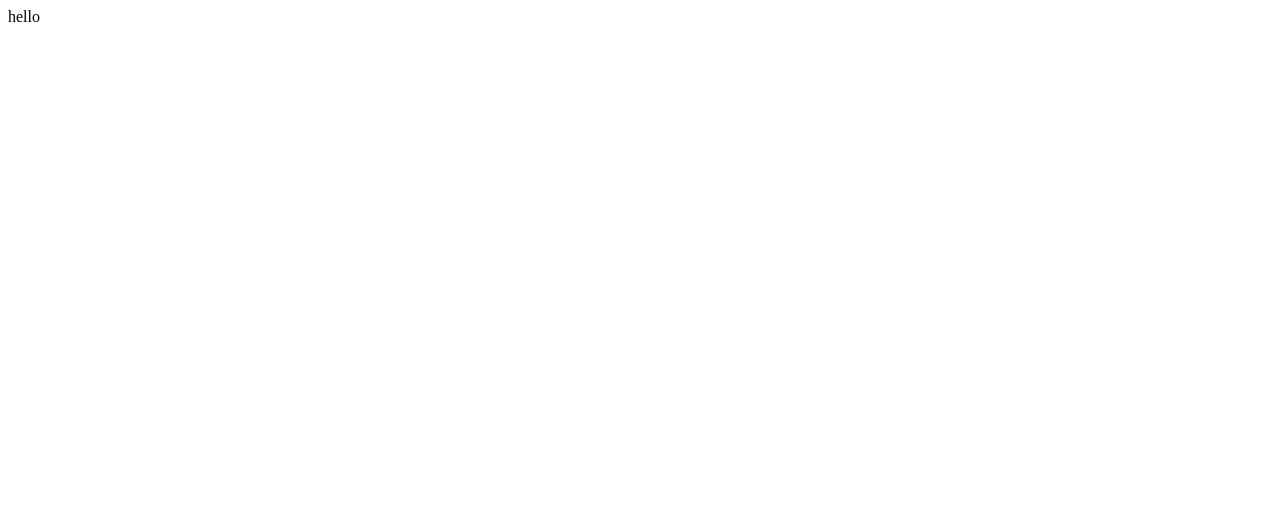
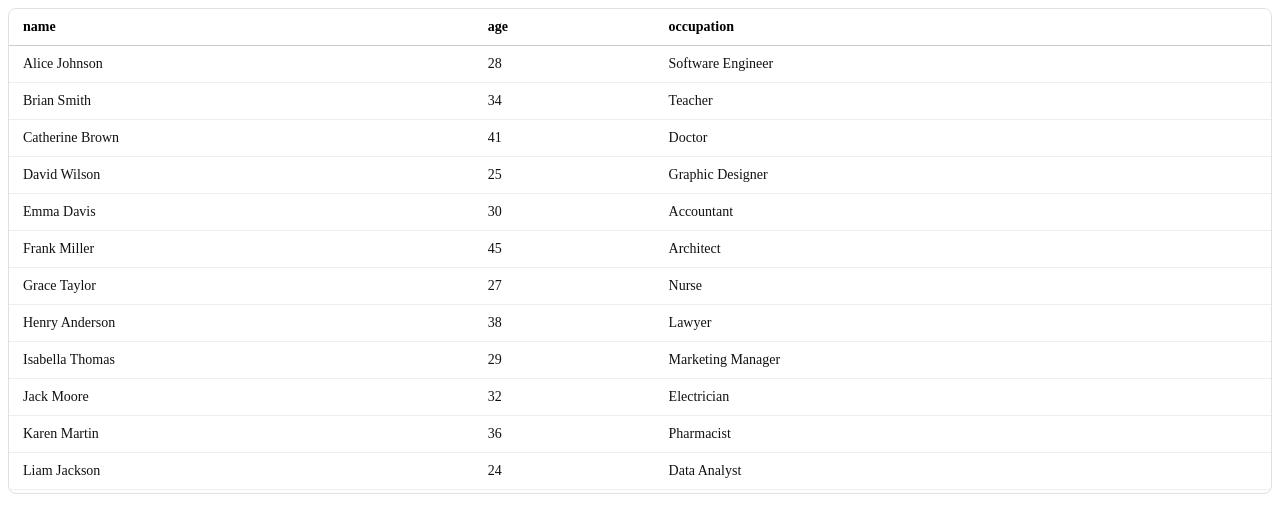
Before and after one commit to maissour/grid-vuejs, a Vue app in the folder gridVuejs/: page / in a window 1280 px wide. Shown: the top 532 px of the page. Built offline with nearby package versions, Linux system fonts and the light colour scheme.

Commit message:
height was fixed

```diff
--- a/gridVuejs/src/components/grid/GridTable.vue
+++ b/gridVuejs/src/components/grid/GridTable.vue
@@ -17,11 +17,20 @@ const props = defineProps({
   },
 })
 
-// Methods
+// Data
+const gridMargin = 16
+
+// Computed
+const calcHeight = (): string => {
+  if (props.customHeight !== 0) {
+    return props.customHeight - gridMargin + 'px'
+  }
+  return '100%'
+}
 </script>
 
 <template>
-  <div class="t-sticky-wrap">
+  <div class="t-sticky-wrap" :style="{ height: calcHeight(), minHeight: '120px' }">
     <table class="t-sticky">
       <thead>
         <tr>
@@ -41,7 +50,6 @@ const props = defineProps({
 
 <style scoped>
 .t-sticky-wrap {
-  height: 500px;
   overflow-y: auto;
   border: 1px solid #e0e0e0;
   border-radius: 8px;
@@ -59,9 +67,9 @@ const props = defineProps({
   border-bottom: 1px solid #eeeeee;
 }
 
-.t-sticky tr:last-child td {
+/* .t-sticky tr:last-child td {
   border-bottom: none;
-}
+} */
 
 .t-sticky tr:hover td {
   background: #f5f5f5;
--- a/gridVuejs/src/views/HomeView.vue
+++ b/gridVuejs/src/views/HomeView.vue
@@ -1,5 +1,59 @@
-<script setup lang="ts"></script>
+<script setup lang="ts">
+import GridTable from '@/components/grid/GridTable.vue'
+import type { GridColumns } from '@/components/grid/index.types'
+
+// Data
+const columns: GridColumns[] = [
+  {
+    title: 'name',
+    field: 'name',
+  },
+  {
+    title: 'age',
+    field: 'age',
+  },
+  {
+    title: 'occupation',
+    field: 'occupation',
+  },
+]
+
+const dataItems = [
+  { name: 'Alice Johnson', age: 28, occupation: 'Software Engineer' },
+  { name: 'Brian Smith', age: 34, occupation: 'Teacher' },
+  { name: 'Catherine Brown', age: 41, occupation: 'Doctor' },
+  { name: 'David Wilson', age: 25, occupation: 'Graphic Designer' },
+  { name: 'Emma Davis', age: 30, occupation: 'Accountant' },
+  { name: 'Frank Miller', age: 45, occupation: 'Architect' },
+  { name: 'Grace Taylor', age: 27, occupation: 'Nurse' },
+  { name: 'Henry Anderson', age: 38, occupation: 'Lawyer' },
+  { name: 'Isabella Thomas', age: 29, occupation: 'Marketing Manager' },
+  { name: 'Jack Moore', age: 32, occupation: 'Electrician' },
+  { name: 'Karen Martin', age: 36, occupation: 'Pharmacist' },
+  { name: 'Liam Jackson', age: 24, occupation: 'Data Analyst' },
+  { name: 'Mia White', age: 31, occupation: 'HR Specialist' },
+  { name: 'Nathan Harris', age: 42, occupation: 'Civil Engineer' },
+  { name: 'Olivia Clark', age: 26, occupation: 'Journalist' },
+  { name: 'Peter Lewis', age: 39, occupation: 'Police Officer' },
+  { name: 'Quinn Walker', age: 33, occupation: 'Web Developer' },
+  { name: 'Rachel Hall', age: 37, occupation: 'Project Manager' },
+  { name: 'Samuel Allen', age: 44, occupation: 'Chef' },
+  { name: 'Taylor Young', age: 23, occupation: 'Student' },
+  { name: 'Uma King', age: 35, occupation: 'Research Scientist' },
+  { name: 'Victor Scott', age: 40, occupation: 'Mechanical Engineer' },
+  { name: 'Wendy Green', age: 29, occupation: 'Financial Analyst' },
+  { name: 'Xavier Adams', age: 27, occupation: 'Photographer' },
+  { name: 'Yasmine Baker', age: 32, occupation: 'UX Designer' },
+  { name: 'Zachary Nelson', age: 46, occupation: 'Pilot' },
+  { name: 'Ava Carter', age: 21, occupation: 'Receptionist' },
+  { name: 'Benjamin Perez', age: 43, occupation: 'Business Consultant' },
+  { name: 'Chloe Roberts', age: 28, occupation: 'Dentist' },
+  { name: 'Daniel Evans', age: 37, occupation: 'Cybersecurity Specialist' },
+]
+</script>
 
 <template>
-  <main>hello</main>
+  <main>
+    <GridTable :columns="columns" :dataItems="dataItems" :customHeight="500" />
+  </main>
 </template>
```
